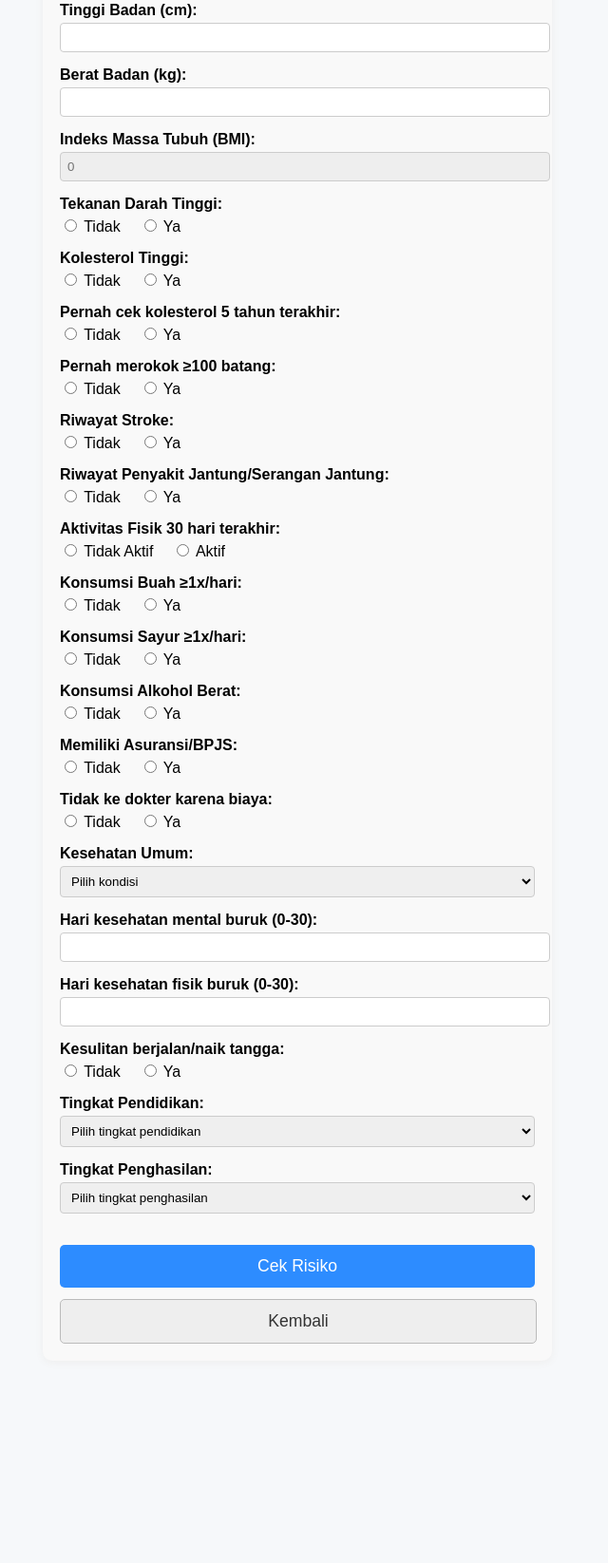
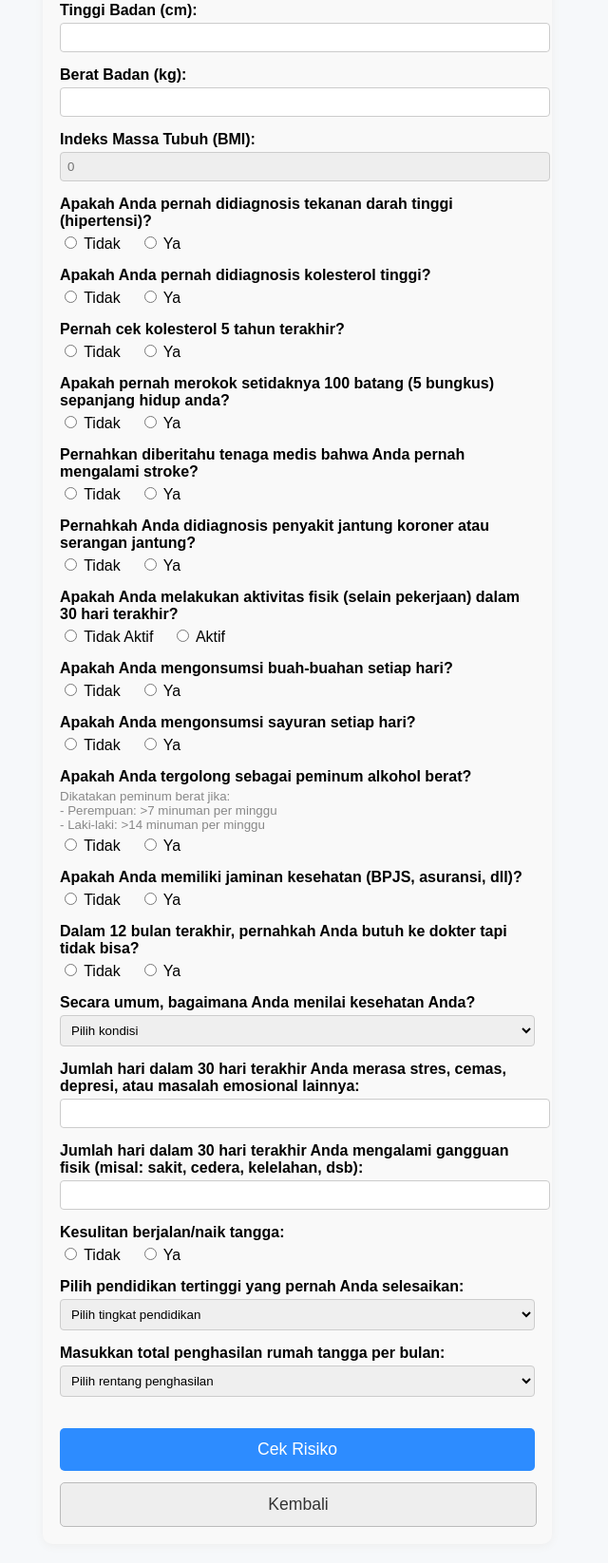
Before and after one commit to AstriaRLatifahsary/Proyek2-DiabetesTipe2, a Flask app: template templates/form.html in a window 1280 px wide. Shown: the part 263-1909 px from the top of the page at 95% size, without its empty margins (327-967 px from the left). Before the commit the page ends 1678 px from the top, so only its background shows below. Run offline with Flask 3, Linux system fonts and the light colour scheme; the template is opened without the code that fills it, so the values that code supplies are empty.

Commit message:
adjust form details to be less confusing

```diff
--- a/templates/form.html
+++ b/templates/form.html
@@ -67,106 +67,107 @@
         });
         </script>
         <div>
-            <label for="HighBP">Tekanan Darah Tinggi:</label>
+            <label for="HighBP">Apakah Anda pernah didiagnosis tekanan darah tinggi (hipertensi)?</label>
             <div class="radio-group">
                 <label><input type="radio" name="HighBP" value="0"> Tidak</label>
                 <label><input type="radio" name="HighBP" value="1"> Ya</label>
             </div>
         </div>
         <div>
-            <label for="HighChol">Kolesterol Tinggi:</label>
+            <label for="HighChol">Apakah Anda pernah didiagnosis kolesterol tinggi?</label>
             <div class="radio-group">
                 <label><input type="radio" name="HighChol" value="0"> Tidak</label>
                 <label><input type="radio" name="HighChol" value="1"> Ya</label>
             </div>
         </div>
         <div>
-            <label for="CholCheck">Pernah cek kolesterol 5 tahun terakhir:</label>
+            <label for="CholCheck">Pernah cek kolesterol 5 tahun terakhir?</label>
             <div class="radio-group">
                 <label><input type="radio" name="CholCheck" value="0"> Tidak</label>
                 <label><input type="radio" name="CholCheck" value="1"> Ya</label>
             </div>
         </div>
         <div>
-            <label for="Smoker">Pernah merokok &ge;100 batang:</label>
+            <label for="Smoker">Apakah pernah merokok setidaknya 100 batang (5 bungkus) sepanjang hidup anda?</label>
             <div class="radio-group">
                 <label><input type="radio" name="Smoker" value="0"> Tidak</label>
                 <label><input type="radio" name="Smoker" value="1"> Ya</label>
             </div>
         </div>
         <div>
-            <label for="Stroke">Riwayat Stroke:</label>
-            <div class="radio-group">
+            <label for="Stroke">Pernahkan diberitahu tenaga medis bahwa Anda pernah mengalami stroke?</label>            <div class="radio-group">
                 <label><input type="radio" name="Stroke" value="0"> Tidak</label>
                 <label><input type="radio" name="Stroke" value="1"> Ya</label>
             </div>
         </div>
         <div>
-            <label for="HeartDiseaseorAttack">Riwayat Penyakit Jantung/Serangan Jantung:</label>
-            <div class="radio-group">
+            <label for="HeartDiseaseorAttack">Pernahkah Anda didiagnosis penyakit jantung koroner atau serangan jantung?</label>            <div class="radio-group">
                 <label><input type="radio" name="HeartDiseaseorAttack" value="0"> Tidak</label>
                 <label><input type="radio" name="HeartDiseaseorAttack" value="1"> Ya</label>
             </div>
         </div>
         <div>
-            <label for="PhysActivity">Aktivitas Fisik 30 hari terakhir:</label>
-            <div class="radio-group">
+            <label for="PhysActivity">Apakah Anda melakukan aktivitas fisik (selain pekerjaan) dalam 30 hari terakhir?</label>            <div class="radio-group">
                 <label><input type="radio" name="PhysActivity" value="0"> Tidak Aktif</label>
                 <label><input type="radio" name="PhysActivity" value="1"> Aktif</label>
             </div>
         </div>
         <div>
-            <label for="Fruits">Konsumsi Buah &ge;1x/hari:</label>
+            <label for="Fruits">Apakah Anda mengonsumsi buah-buahan setiap hari?</label>
             <div class="radio-group">
                 <label><input type="radio" name="Fruits" value="0"> Tidak</label>
                 <label><input type="radio" name="Fruits" value="1"> Ya</label>
             </div>
         </div>
         <div>
-            <label for="Veggies">Konsumsi Sayur &ge;1x/hari:</label>
+            <label for="Veggies">Apakah Anda mengonsumsi sayuran setiap hari?</label>
             <div class="radio-group">
                 <label><input type="radio" name="Veggies" value="0"> Tidak</label>
                 <label><input type="radio" name="Veggies" value="1"> Ya</label>
             </div>
         </div>
         <div>
-            <label for="HvyAlcoholConsump">Konsumsi Alkohol Berat:</label>
+            <label for="HvyAlcoholConsump">Apakah Anda tergolong sebagai peminum alkohol berat?</label>
+            <small style="display:block;color:#888;margin-bottom:4px;">
+                Dikatakan peminum berat jika:<br>
+                - Perempuan: &gt;7 minuman per minggu<br>
+                - Laki-laki: &gt;14 minuman per minggu<br>
+            </small>
             <div class="radio-group">
                 <label><input type="radio" name="HvyAlcoholConsump" value="0"> Tidak</label>
                 <label><input type="radio" name="HvyAlcoholConsump" value="1"> Ya</label>
             </div>
         </div>
         <div>
-            <label for="AnyHealthcare">Memiliki Asuransi/BPJS:</label>
-            <div class="radio-group">
+            <label for="AnyHealthcare">Apakah Anda memiliki jaminan kesehatan (BPJS, asuransi, dll)?</label>            <div class="radio-group">
                 <label><input type="radio" name="AnyHealthcare" value="0"> Tidak</label>
                 <label><input type="radio" name="AnyHealthcare" value="1"> Ya</label>
             </div>
         </div>
         <div>
-            <label for="NoDocbcCost">Tidak ke dokter karena biaya:</label>
+            <label for="NoDocbcCost">Dalam 12 bulan terakhir, pernahkah Anda butuh ke dokter tapi tidak bisa?</label>
             <div class="radio-group">
                 <label><input type="radio" name="NoDocbcCost" value="0"> Tidak</label>
                 <label><input type="radio" name="NoDocbcCost" value="1"> Ya</label>
             </div>
         </div>
         <div>
-            <label for="GenHlth">Kesehatan Umum:</label>
+            <label for="GenHlth">Secara umum, bagaimana Anda menilai kesehatan Anda?</label>
             <select id="GenHlth" name="GenHlth" required>
                 <option value="" disabled selected>Pilih kondisi</option>
-                <option value="1">1 (Sangat Baik)</option>
-                <option value="2">2 (Baik)</option>
-                <option value="3">3 (Cukup)</option>
-                <option value="4">4 (Kurang)</option>
-                <option value="5">5 (Buruk)</option>
+                <option value="1">Sangat Baik</option>
+                <option value="2">Baik</option>
+                <option value="3">Cukup</option>
+                <option value="4">Kurang</option>
+                <option value="5">Buruk</option>
             </select>
         </div>
         <div>
-            <label for="MentHlth">Hari kesehatan mental buruk (0-30):</label>
+            <label for="MentHlth">Jumlah hari dalam 30 hari terakhir Anda merasa stres, cemas, depresi, atau masalah emosional lainnya:</label>
             <input type="number" id="MentHlth" name="MentHlth" required min="0" max="30" value="">
         </div>
         <div>
-            <label for="PhysHlth">Hari kesehatan fisik buruk (0-30):</label>
+            <label for="PhysHlth">Jumlah hari dalam 30 hari terakhir Anda mengalami gangguan fisik (misal: sakit, cedera, kelelahan, dsb):</label>
             <input type="number" id="PhysHlth" name="PhysHlth" required min="0" max="30" value="">
         </div>
         <div>
@@ -177,29 +178,28 @@
             </div>
         </div>
         <div>
-            <label for="Education">Tingkat Pendidikan:</label>
+            <label for="Education">Pilih pendidikan tertinggi yang pernah Anda selesaikan:</label>
             <select id="Education" name="Education" required>
                 <option value="" disabled selected>Pilih tingkat pendidikan</option>
-                <option value="1">1 (Tidak Pernah Sekolah)</option>
-                <option value="2">2 (SD/Sederajat)</option>
-                <option value="3">3 (SMP/Sederajat)</option>
-                <option value="4">4 (SMA/Sederajat)</option>
-                <option value="5">5 (Perguruan Tinggi)</option>
-                <option value="6">6 (Lulusan Perguruan Tinggi)</option>
+                <option value="1">Tidak Pernah Sekolah</option>
+                <option value="2">SD/Sederajat</option>
+                <option value="3">SMP/Sederajat</option>
+                <option value="4">SMA/Sederajat</option>
+                <option value="5">Diploma/S1</option>
+                <option value="6">S2/S3</option>
             </select>
         </div>
         <div>
-            <label for="Income">Tingkat Penghasilan:</label>
+            <label for="Income">Masukkan total penghasilan rumah tangga per bulan:</label>
             <select id="Income" name="Income" required>
-                <option value="" disabled selected>Pilih tingkat penghasilan</option>
-                <option value="1">1 (&lt;10 Juta)</option>
-                <option value="2">2 (10-15 Juta)</option>
-                <option value="3">3 (15-20 Juta)</option>
-                <option value="4">4 (20-25 Juta)</option>
-                <option value="5">5 (25-35 Juta)</option>
-                <option value="6">6 (35-50 Juta)</option>
-                <option value="7">7 (50-75 Juta)</option>
-                <option value="8">8 (&ge;75 Juta)</option>
+                <option value="" disabled selected>Pilih rentang penghasilan</option>
+                <option value="1">&lt;Rp1 juta</option>
+                <option value="2">Rp1–2 juta</option>
+                <option value="3">Rp2–3 juta</option>
+                <option value="4">Rp3–5 juta</option>
+                <option value="5">Rp5–10 juta</option>
+                <option value="6">Rp10–20 juta</option>
+                <option value="7">&gt;Rp20 juta</option>
             </select>
         </div>
         <button type="submit">Cek Risiko</button>
```
